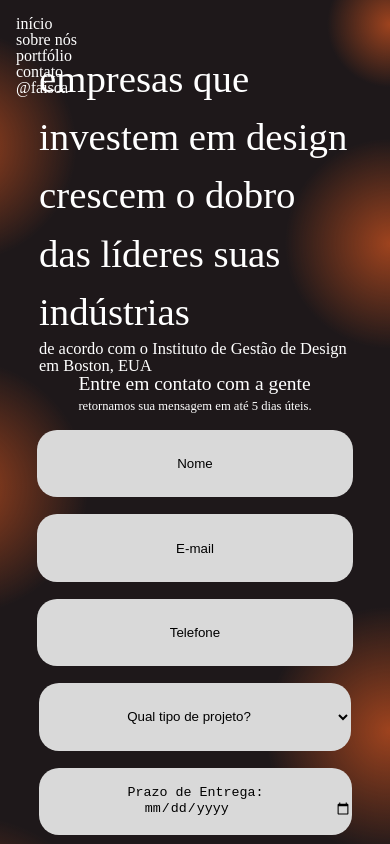
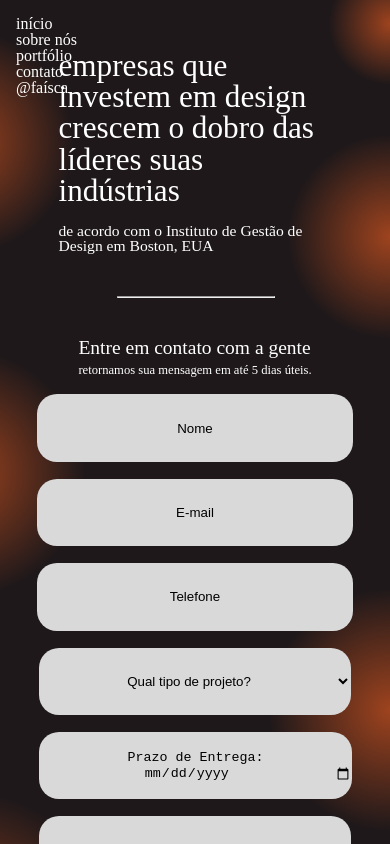
Before and after one commit to faisca-design/FaiscaJr, a Next.js app: page /contato in a window 390 px wide. Shown: the top 844 px of the page. Built offline with nearby package versions, Linux system fonts and the light colour scheme.

Commit message:
ContactText Issue#22+23

```diff
--- a/src/components/contato/ContactText/contact.module.css
+++ b/src/components/contato/ContactText/contact.module.css
@@ -2,61 +2,111 @@
     color: white;
     margin-top: 0;
     margin-bottom: 0;
+
 }
 
-.lowTextAux{
+/* .lowTextAux{
     width: 10%;
     position: relative;
+} */
+
+.lowTextAux{
+    width: 40%;
+    position: relative;
+    align-items: center;
+    margin-top: 2vh;
 }
 
+/* .highText {
+    width: 25%;
+    font-size: 4.5vh;
+} */
+
 .highText {
-    width: 25%;
-    font-size: 4.6vh;
-    line-height: 1.5;
+    width: 40%;
+    text-align: left;
+    font-size: 4.2vw
 }
 
 
-.lowText {
+/* .lowText {
     font-size: 1.6vh;
     position: absolute;
     bottom: 0;
     text-align: left;
+} */
+
+.lowText {
+    font-size: 1.95vw;
+    position: relative;
+    bottom: 0;
+    text-align: left;
+    margin-top: 2vw;
+}
+
+
+.HRSeparator {
+    background-color: black;
+    width: 100%;
+    margin-top: 5vh;
+}
+
+.Separator {
+    visibility: hidden;
+    width: 100%;
+    height: 10vh;
 }
 
 .contact {
     display: flex;
     justify-content: center;
+    flex-direction: column;
+    align-items: center;
 }
-
-.altText{
-    font-Family: 'Allegin';
-    font-weight: 100;
-  }
-
 @media screen and (max-width: 600px) {
 
-    .highText {
+/*     .highText {
         width: 90%;
         text-align: left;
-    }
+    } */
 
-    .contact {
+/*     .contact {
         flex-direction: column;
         margin-left: 10vw;
-    }
+    } */
 
-    .lowText {
+/*     .lowText {
         font-size: 1.95vh;
         position: relative;
         bottom: 0;
         text-align: left;
 
+    } */
+
+   /*  .lowTextAux{
+        width: 90%;
+        position: relative;
+    } */
+
+    .Separator {
+        visibility: visible;
+        width: 40%;
+        align-items: center;
+    }
+
+    .highText {
+        font-size: 8vw
+    }
+
+    .lowText {
+        font-size: 4vw;
     }
 
     .lowTextAux{
-        width: 90%;
-        position: relative;
+        width: 70%;
     }
 
-
+    .highText {
+        width: 70%;
+    }
   }
--- a/src/components/contato/ContactText/index.js
+++ b/src/components/contato/ContactText/index.js
@@ -5,9 +5,13 @@ function ContactText(){
 
     return(
         <div className={styles.contact}>
-                <p className={styles.highText}> empresas que investem em <span className={styles.altText}>design crescem</span> o dobro das líderes suas indústrias </p>
+                <p className={styles.highText}> empresas que investem em <span className='Allegin'>design crescem</span> o dobro das líderes suas indústrias </p>
                 <div className={styles.lowTextAux}>
                     <p className={styles.lowText}> { TextLow } </p>
+                </div>
+
+                <div className={styles.Separator}>
+                  <hr className={styles.HRSeparator}/>
                 </div>
         </div>
     )
```
